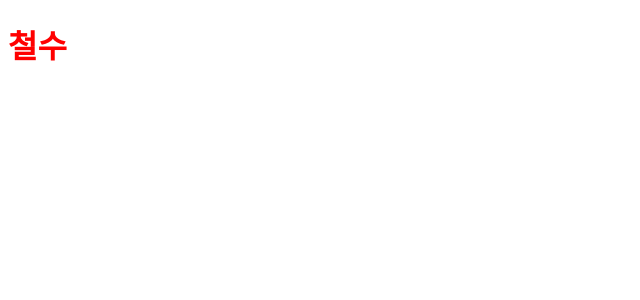
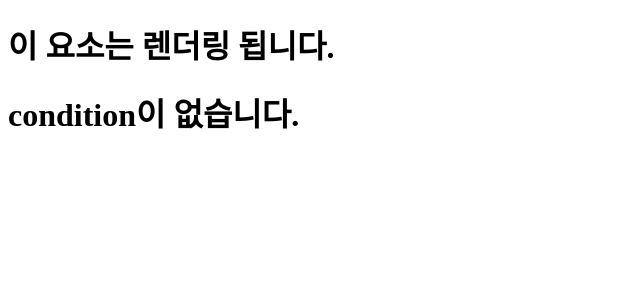
Before and after one commit to DAYEONLEE94/Vue.js, a Vue app in the folder 02/: page / in a window 1280 px wide. Shown: the top 300 px of the page, without its empty margins (0-640 px from the left). Built offline with nearby package versions, Linux system fonts and the light colour scheme.

Commit message:
v-if, v-else-if, v-else 디렉티브 사용

```diff
--- a/02/src/App.vue
+++ b/02/src/App.vue
@@ -2,20 +2,24 @@
 export default {
   data() {
     return {
-     message: '<h1>Hello, Vue JS!</h1>',
-     name: '철수',
-     age: 19,
-     className: 'red-color',
+     visible: true,
+     unvisible: false,
+     condition: 'F',
     };
   },
 };
 </script>
 <template>
- <h1 v-bind:class="className">{{ name }}</h1>
+ <h1 v-if="visible">이 요소는 렌더링 됩니다.</h1>
+ <h1 v-if="unvisible">이 요소는 렌더링되지 않습니다.</h1>
+
+ <h1 v-if="condition === 'A'">condition {{ condition }} 입니다.</h1>
+ <h1 v-else-if="condition === 'B'">condition {{ condition }} 입니다.</h1>
+ <h1 v-else-if="condition === 'C'">condition {{ condition }} 입니다.</h1>
+ <h1 v-else-if="condition === 'D'">condition {{ condition }} 입니다.</h1>
+ <h1 v-else="condition">condition이 없습니다.</h1>
+
 </template>
 
 <style>
-.red-color{
-  color: red;
-}
 </style>
```
